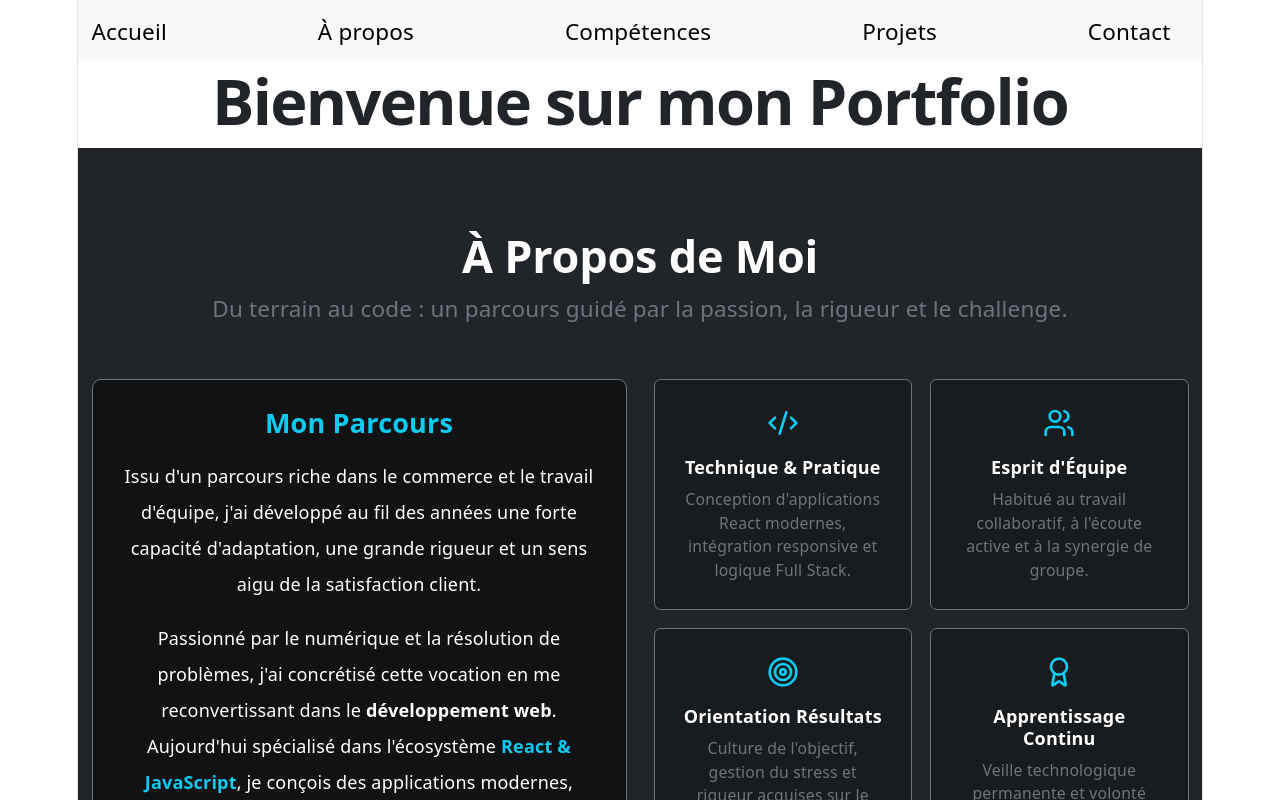
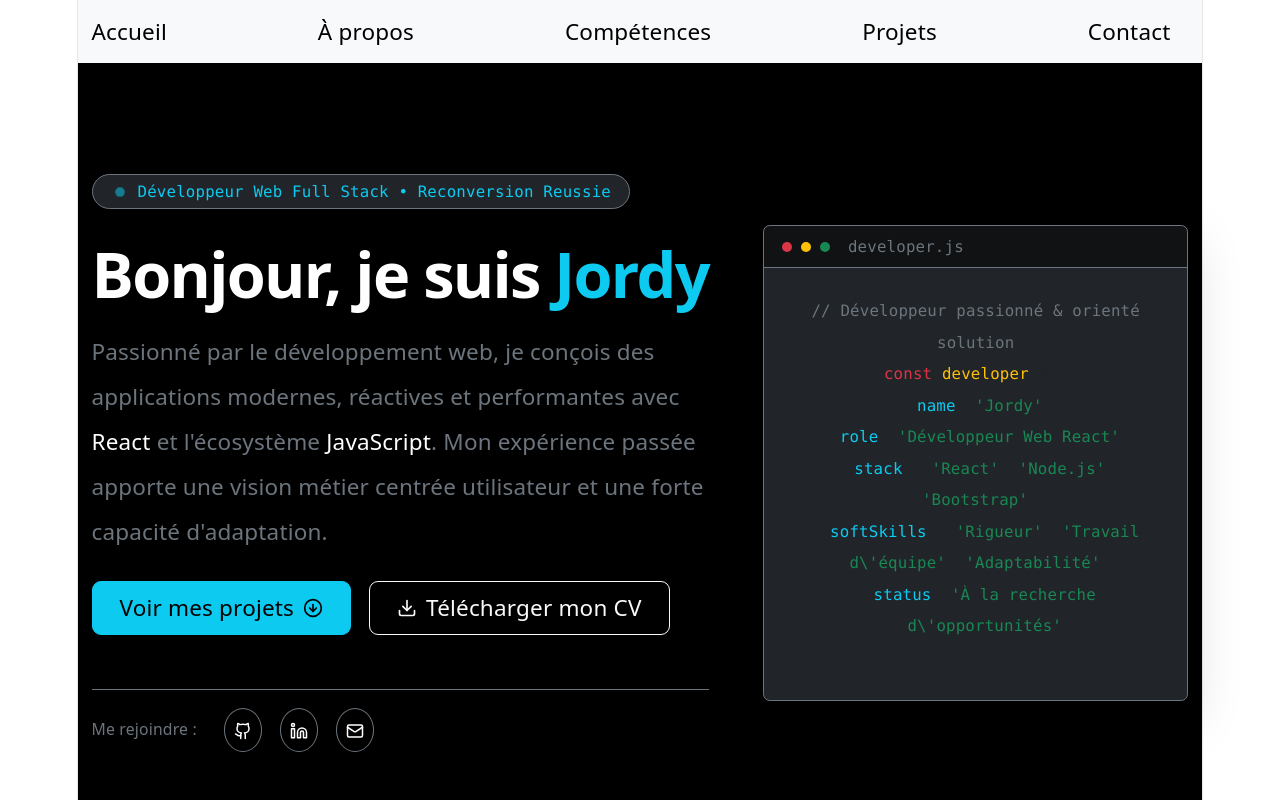
Before and after one commit to Joko8e/PortFolio-, a React app: page / in a window 1280 px wide. Shown: the top 800 px of the page. Built offline with nearby package versions, Linux system fonts and the light colour scheme; the HTML template or start-up script is replaced by a standard one.

Commit message:
Component Hero

```diff
--- a/src/components/Hero.jsx
+++ b/src/components/Hero.jsx
@@ -1,10 +1,123 @@
 import React from 'react'
+import { CircleArrowDown, Download, Github, Linkedin, Mail } from 'lucide-react';
 
 function Hero() {
   return (
-      <section id="hero">
-        <h1 className="display-4 fw-bold">Bienvenue sur mon Portfolio</h1>
-      </section>
+      <section id="hero" className="min-vh-100 d-flex align-items-center bg-black text-white py-5">
+      <div className="container py-5">
+        <div className="row align-items-center g-5">
+
+          {/* Colonne Gauche : Texte & Accroche */}
+          <div className="col-12 col-lg-7 text-center text-lg-start">
+
+            {/* Badge Reconversion / Statut */}
+            <div className="d-inline-flex align-items-center gap-2 px-3 py-1 rounded-pill bg-dark border border-secondary text-info mb-4">
+              <span className="spinner-grow spinner-grow-sm text-info" role="status" aria-hidden="true"></span>
+              <span className="small font-monospace">Développeur Web Full Stack &bull; Reconversion Reussie</span>
+            </div>
+
+            {/* Titre principal */}
+            <h1 className="display-4 fw-bold text-white mb-3">
+              Bonjour, je suis <span className="text-info">Jordy</span>
+            </h1>
+
+            {/* Sous-titre / Slogan */}
+            <p className="lead text-secondary mb-4 lh-lg">
+              Passionné par le développement web, je conçois des applications modernes, réactives et performantes avec <strong className="text-white">React</strong> et l'écosystème <strong className="text-white">JavaScript</strong>. Mon expérience passée apporte une vision métier centrée utilisateur et une forte capacité d'adaptation.
+            </p>
+
+            {/* Boutons d'action (CTA) */}
+            <div className="d-flex flex-wrap gap-3 justify-content-center justify-content-lg-start mb-5">
+              <a
+                href="#projects"
+                className="btn btn-info btn-lg px-4 d-inline-flex align-items-center gap-2 font-semibold shadow-sm"
+              >
+                Voir mes projets
+                <CircleArrowDown size={20} />
+              </a>
+              <a
+                href="/resume.pdf"
+                target="_blank"
+                rel="noopener noreferrer"
+                className="btn btn-outline-light btn-lg px-4 d-inline-flex align-items-center gap-2"
+              >
+                <Download size={20} />
+                Télécharger mon CV
+              </a>
+            </div>
+
+            {/* Liens réseaux sociaux */}
+            <div className="d-flex align-items-center gap-3 justify-content-center justify-content-lg-start pt-3 border-top border-secondary">
+              <span className="text-secondary small me-2">Me rejoindre :</span>
+              <a
+                href="https://github.com"
+                target="_blank"
+                rel="noopener noreferrer"
+                className="btn btn-sm btn-outline-secondary rounded-circle p-2 text-white"
+                title="GitHub"
+              >
+                <Github size={18} />
+              </a>
+              <a
+                href="https://linkedin.com"
+                target="_blank"
+                rel="noopener noreferrer"
+                className="btn btn-sm btn-outline-secondary rounded-circle p-2 text-white"
+                title="LinkedIn"
+              >
+                <Linkedin size={18} />
+              </a>
+              <a
+                href="mailto:votre.email@example.com"
+                className="btn btn-sm btn-outline-secondary rounded-circle p-2 text-white"
+                title="Email"
+              >
+                <Mail size={18} />
+              </a>
+            </div>
+
+          </div>
+
+          {/* Colonne Droite : Visuel / Code Snippet d'illustration */}
+          <div className="col-12 col-lg-5">
+            <div className="card bg-dark border-secondary shadow-lg overflow-hidden">
+              {/* Barre supérieure style éditeur de code */}
+              <div className="card-header bg-black bg-opacity-50 border-bottom border-secondary d-flex align-items-center gap-2 py-2 px-3">
+                <span className="rounded-circle bg-danger d-inline-block" style={{ width: '10px', height: '10px' }}></span>
+                <span className="rounded-circle bg-warning d-inline-block" style={{ width: '10px', height: '10px' }}></span>
+                <span className="rounded-circle bg-success d-inline-block" style={{ width: '10px', height: '10px' }}></span>
+                <span className="text-secondary font-monospace small ms-2">developer.js</span>
+              </div>
+
+              {/* Contenu du code d'illustration */}
+              <div className="card-body p-4 font-monospace small lh-lg">
+                <p className="mb-0 text-secondary">// Développeur passionné & orienté solution</p>
+                <p className="mb-0">
+                  <span className="text-danger">const</span> <span className="text-warning">developer</span> = &#123;
+                </p>
+                <p className="mb-0 ms-3">
+                  <span className="text-info">name</span>: <span className="text-success">'Jordy'</span>,
+                </p>
+                <p className="mb-0 ms-3">
+                  <span className="text-info">role</span>: <span className="text-success">'Développeur Web React'</span>,
+                </p>
+                <p className="mb-0 ms-3">
+                  <span className="text-info">stack</span>: [<span className="text-success">'React'</span>, <span className="text-success">'Node.js'</span>, <span className="text-success">'Bootstrap'</span>],
+                </p>
+                <p className="mb-0 ms-3">
+                  <span className="text-info">softSkills</span>: [<span className="text-success">'Rigueur'</span>, <span className="text-success">'Travail d\'équipe'</span>, <span className="text-success">'Adaptabilité'</span>],
+                </p>
+                <p className="mb-0 ms-3">
+                  <span className="text-info">status</span>: <span className="text-success">'À la recherche d\'opportunités'</span>
+                </p>
+                <p className="mb-0">&#125;;</p>
+              </div>
+            </div>
+          </div>
+
+        </div>
+      </div>
+    </section>
   )
 }
 
--- a/src/components/Skills.jsx
+++ b/src/components/Skills.jsx
@@ -8,7 +8,7 @@ function Skills() {
       id: 'frontend',
       title: 'Front-End',
       icon: <Layout className="text-info mb-2" size={28} />,
-      skills: ['React.js', 'JavaScript (ES6+)', 'HTML5 / CSS3', 'Bootstrap 5', 'Tailwind CSS']
+      skills: ['React.js', 'JavaScript (ES6+)', 'HTML5 / CSS3', 'Bootstrap 5', 'Responsive Design']
     },
     {
       id: 'backend',
@@ -20,7 +20,7 @@ function Skills() {
       id: 'tools',
       title: 'Outils & Environnement',
       icon: <Wrench className="text-info mb-2" size={28} />,
-      skills: ['Git / GitHub', 'Vite', 'VS Code', 'Postman', 'Vercel / Netlify']
+      skills: ['GitHub', 'VS Code', 'Postman', 'Vercel']
     },
     {
       id: 'softskills',
```
